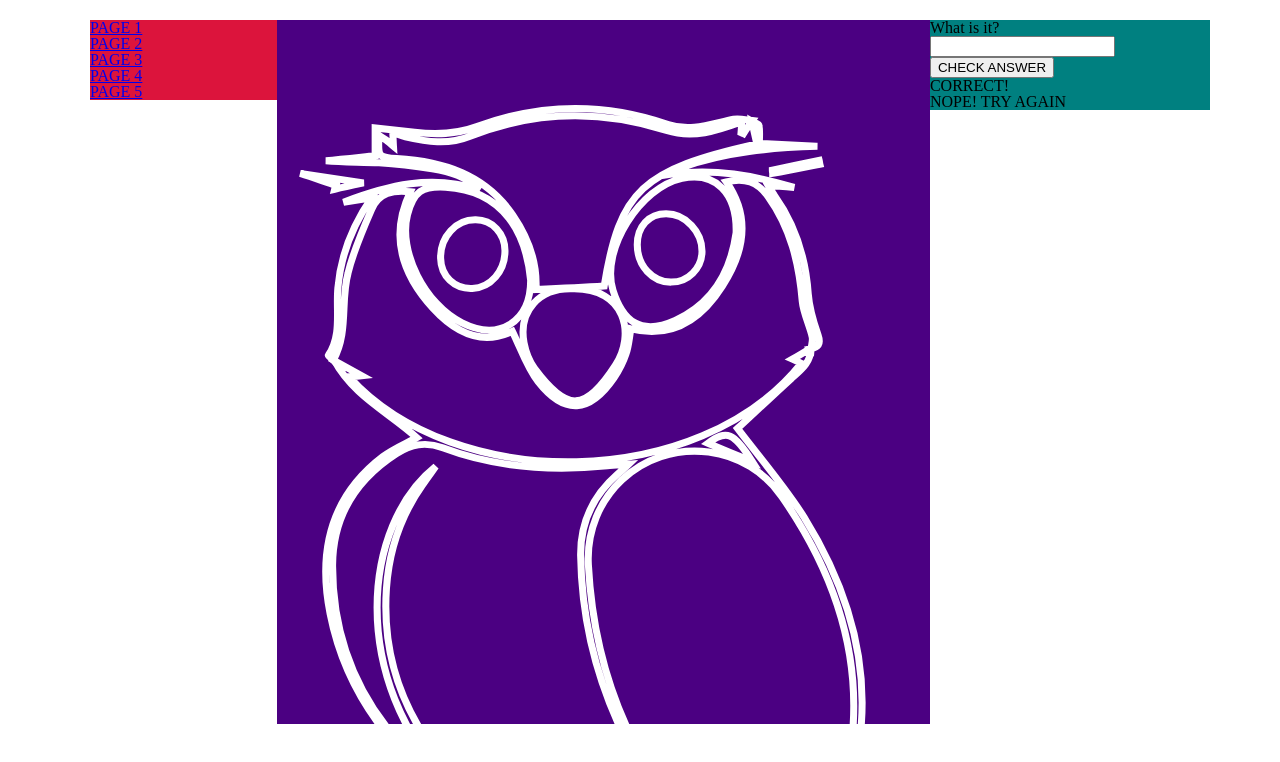
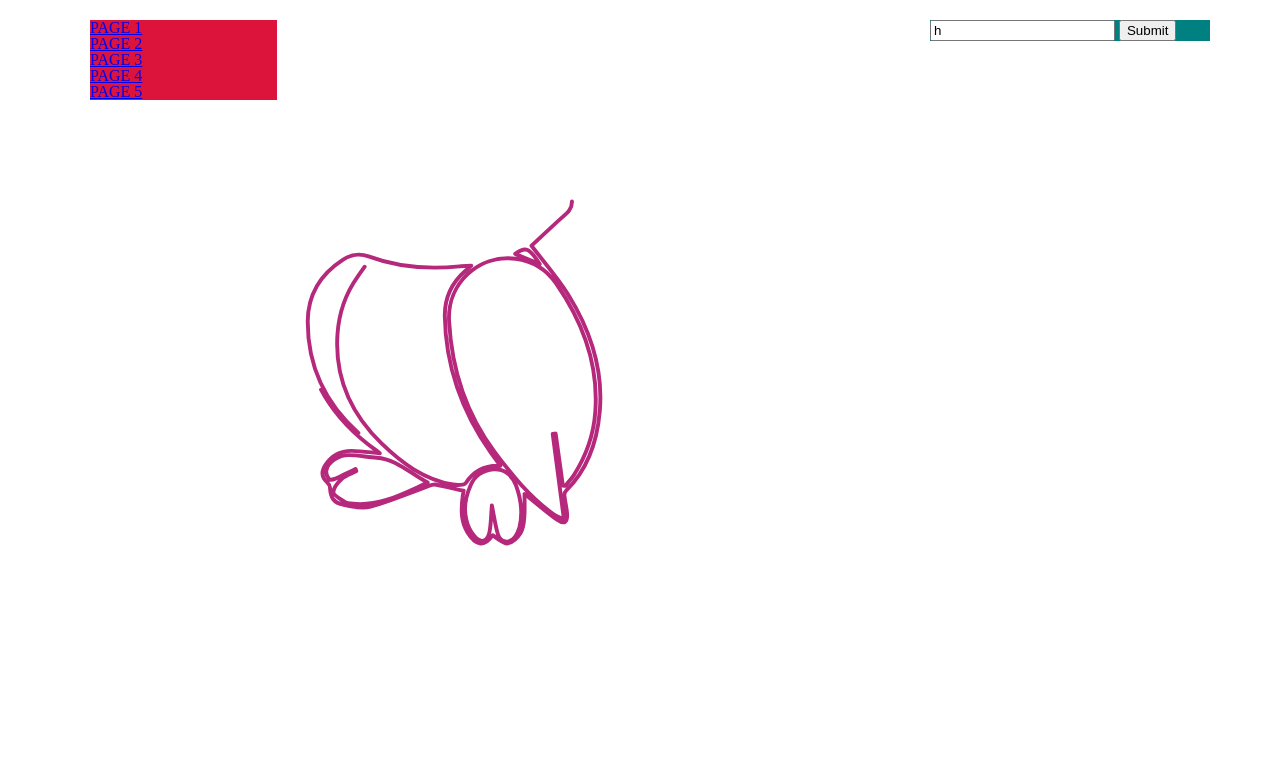
Before and after one commit to meloffbird/shameless, a website: page pages/two.html in a window 1280 px wide. Drawn offline with nearby package versions, Linux system fonts and the light colour scheme.

Commit message:
added new pages

```diff
--- a/pages/five.html
+++ b/pages/five.html
@@ -0,0 +1,90 @@
+<head>
+	<meta name="viewport" content="width=device-width, initial-scale=1" >
+	<title>Shameless</title>
+
+	<!-- CSS STYLES -->
+	<link href="../stylesheets/screen.css" media="screen, projection" rel="stylesheet" type="text/css" />
+	<!--[if IE]>
+      <link href="/stylesheets/ie.css" media="screen, projection" rel="stylesheet" type="text/css" />
+	<![endif]-->
+
+	<!--JQUERY -->
+	<script src="https://ajax.googleapis.com/ajax/libs/jquery/1.12.0/jquery.min.js"></script>
+	<script src="../js/modernizr.js"></script>
+	<script src="../js/jquery.lazylinepainter-1.7.0.js"></script>
+	<script src="../js/svgdata.js"></script>
+
+
+	<!--FAVICON
+	<link rel="shortcut icon" href="images/favicon.png" type="image/x-icon">
+	<link rel="icon" href="images/favicon.png" type="image/x-icon">
+	-->
+
+</head>
+
+<body>
+
+
+	<div class="grid grid-pad">
+
+		<div class="col-2-12 color1">
+			<div class="content">
+
+				<ul class="nav">
+					<li> <a href="../index.html"> PAGE 1 </a> </li>
+					<li> <a href="two.html"> PAGE 2 </a> </li>
+					<li> <a href="three.html"> PAGE 3 </a> </li>
+					<li> <a href="four.html"> PAGE 4 </a> </li>
+					<li> <a href="five.html"> PAGE 5 </a> </li>
+				</ul>
+			</div>
+		</div>
+
+		<div class="col-7-12">
+			<div class="content">
+
+
+				<div id="sketch">
+				</div>
+
+			</div>
+		</div>
+
+		<div class="col-3-12 color3">
+			<div class="content">
+
+
+				<!--INPUT -->
+				<div class="answer">
+
+					<input id="guess-input" type="text" name="eggs" value="e" autocomplete="off"/>
+
+					<button id="guess-submit" class="guess-submit">Submit</button>
+
+				</div>
+
+				<!-- ---MESSAGES--- -->
+
+				<div id="messages">
+
+				  <div id="correct" class="hidden">
+				    <h5> CORRECT! </h5>
+				  </div>
+
+				  <div id="wrong" class="hidden">
+				    <h5> NOPE! TRY AGAIN </h5>
+				  </div>
+
+
+
+			</div>
+		</div>
+
+
+
+		<!--JAVASCRIPT-->
+			<script src="../js/index.js"></script>
+
+	</div> <!--end main grid -->
+
+</body>
--- a/pages/two.html
+++ b/pages/two.html
@@ -9,15 +9,16 @@
 	<![endif]-->
 
 	<!--JQUERY -->
-	<script type='text/javscript' src="https://ajax.googleapis.com/ajax/libs/jquery/1.12.0/jquery.min.js"></script>
-	<script type='text/javascript' src='../js/modernizr.js'></script>
+	<script src="https://ajax.googleapis.com/ajax/libs/jquery/1.12.0/jquery.min.js"></script>
+	<script src="../js/modernizr.js"></script>
+	<script src="../js/jquery.lazylinepainter-1.7.0.js"></script>
+	<script src="../js/svgdata.js"></script>
 
 
 	<!--FAVICON
 	<link rel="shortcut icon" href="images/favicon.png" type="image/x-icon">
 	<link rel="icon" href="images/favicon.png" type="image/x-icon">
 	-->
-
 
 </head>
 
@@ -28,6 +29,7 @@
 
 		<div class="col-2-12 color1">
 			<div class="content">
+
 				<ul class="nav">
 					<li> <a href="../index.html"> PAGE 1 </a> </li>
 					<li> <a href="two.html"> PAGE 2 </a> </li>
@@ -38,60 +40,12 @@
 			</div>
 		</div>
 
-		<div class="col-7-12 color2">
+		<div class="col-7-12">
 			<div class="content">
 
-				<div class="mouse path">
-				<svg viewBox="0 0 180 200">
-				<path stroke="#fff" stroke-width="2" fill="none" d="M151.7,93.3c0.1,4.1-2.8,6.2-5.5,8.6c-5.2,4.7-10.3,9.6-15.3,14.2c6.3,8.3,13.3,16.3,18.9,25.2
-				c11.3,18.2,18.1,38.1,16.2,59.9c-1.3,15.3-5.9,29.6-17.3,40.8c-0.7,0.7-1,2.2-0.8,3.2c0.3,2.9,1.1,5.8,1.3,8.8
-				c0.3,4.5-1.5,5.6-5.2,3c-4.6-3.2-8.9-7-13.3-10.5c-1.1-0.9-2.2-1.8-3.4-2.7c0,4.4,0.2,8.1-0.1,11.9c-0.2,2.8-0.5,5.9-1.9,8.1
-				c-1.5,2.4-4.3,5.2-6.7,5.4c-2.4,0.2-5.1-2.6-7.7-4.2c-4,6-8.5,5.8-13-1.6c-3.4-5.5-3.2-11.6-2.5-17.7c0.1-1.2,0.4-2.4,0.6-3.6
-				c-5.1-1.1-9.8-2.3-14.6-3.2c-1.3-0.2-2.9,0.6-4.3,1.1c-9.7,3.5-19.1,7.5-29,10.3c-4.2,1.2-9.3,0.1-13.7-0.9
-				c-5.5-1.2-6.8-3.5-7.2-9.2c0-0.8-0.7-1.7-1.3-2.3c-3.3-2.9-3.1-6.1-0.8-9.4c3.2-4.7,7.8-7,13.4-6.9c4.5,0.1,9,0.7,14.4,1.2
-				c-2.6-2-4.6-3.4-6.6-5c-16-12.7-27.2-28.7-31.2-49c-3.5-17.6-0.1-33.2,15-44.7c2.9-2.2,6.3-3.6,9.6-5.4
-				c-7.8-7.1-18.1-11.9-23.5-22.1l-0.1,0.1c2.3,1.3,4.7,2.6,7.9,4.4c-2,0.2-2.6,0.3-3.5,0.3c30.1,33.2,99.5,32.5,128.5-3.8
-				c-0.6-0.3-1.2-0.6-2.5-1.2C148.5,95.3,150.1,94.3,151.7,93.3L151.7,93.3z M45.1,126.9c-1.2,1.7-2.5,3.4-3.7,5.2
-				c-6.3,8.9-9.6,18.8-10.3,29.6c-1.5,22.4,7,40.9,22.8,56.2c10.3,10,21.8,18.5,36.5,21c2.2,0.4,5.9,0.4,6.7-0.8
-				c4.1-6.2,9.6-9.3,17.8-8.8c-1.9-2.6-3.3-4.5-4.7-6.4c-15-21.2-23.5-44.6-23.9-70.7c-0.1-9.3,3.5-17,10.5-23.1
-				c0.8-0.7,1.6-1.4,3.1-2.8c-2.7,0.2-4.4,0.3-6,0.4c-15.9,1.6-31.7,0.6-46.8-5.1c-5-1.9-9-1-13.1,1.6c-11.5,7.4-18.1,18-18.2,31.7
-				c-0.1,26.5,11.8,47.1,32.6,62.9c0.2,0.2,0.7,0,1.2,0C19.9,187.3,24.4,143.3,45.1,126.9z M147,239.4c0.4,0.1,0.9,0.2,1.3,0.2
-				c1.5-1.9,3.1-3.6,4.4-5.6c6.3-9.9,10.2-20.8,11-32.6c1.8-24.5-6.5-46.2-20.2-65.9c-4.8-7-12.3-11.6-20.8-12.7
-				c-19.2-2.4-35.2,12.8-34.2,32c1.3,24.7,8.6,47.4,23.5,67.4c8.8,11.8,18,23.2,30.1,31.9c1.5,1.1,3.2,1.7,5.5,2.9
-				c-2-15.4-3.9-29.8-5.8-44.1c0.5-0.1,1-0.1,1.5-0.2C144.5,221.7,145.8,230.5,147,239.4z M40.4,230.9c0.1,0.4,0.3,0.7,0.4,1.1
-				c-2.5,1.3-5.4,2.1-7.4,3.9c-2,1.8-4.3,4.6-4.4,7c-0.1,1.5,3.5,3.4,5.6,4.8c1.2,0.8,2.9,1,4.5,1.1c13.9,1.4,25.5-5.1,38.4-10.9
-				c-9.3-4.9-16.1-12.1-26.3-12.8c-4.8-0.3-9.5-1.3-14.3-1.3c-5.4,0-10.7,3.7-11.5,7.8c-0.3,1.4,0.5,3.4,1.5,4.7
-				c0.3,0.4,2.6-0.2,3.8-0.7C34,234.1,37.2,232.4,40.4,230.9z M110.5,249.7c1.1,5.2,1.7,10.1,3.1,14.8c1.4,4.5,6,5,8.8,1.3
-				c1.1-1.4,1.8-3.2,2.3-4.9c1.8-7.4,0.8-14.6-1.8-21.6c-2.1-5.6-6.6-8.6-11.5-8.2c-5.3,0.5-9.5,2.9-11.7,7.9
-				c-2.6,5.8-3.9,11.9-2.3,18.1c0.7,2.9,2.1,5.9,4,8.2c3.4,4.1,6.9,3.2,7.9-2C110.1,258.9,110.1,254.5,110.5,249.7z M135.1,125.5
-				c-5.2-8.3-7.3-9.2-12.6-5.2C126.5,122,130.6,123.7,135.1,125.5z"/>
-				<path stroke="#fff" stroke-width="2" fill="none" d="M6.6,43.6c6.9,1,12.7,1.9,18,2.7c-2.4,0.5-5.3,1.1-8.2,1.8c0.1-0.4,0.3-0.7,0.4-1.1C13.7,46,10.7,44.9,6.6,43.6z"/>
-				<path stroke="#fff" stroke-width="2" fill="none" d="M140.8,42.7c4.4-0.9,8.9-1.9,13.3-2.8c0.1,0.4,0.1,0.7,0.2,1.1c-4.5,0.9-8.9,1.8-13.4,2.6C140.9,43.4,140.8,43.1,140.8,42.7
-				z"/>
-				<path stroke="#fff" stroke-width="2" fill="none" d="M102.4,63.9c0-5.2,3.3-8.8,8.2-8.8c5.5,0,10.3,5.1,10.2,10.8c-0.1,4.7-4,8.6-8.7,8.6C106.8,74.6,102.4,69.9,102.4,63.9z"/>
-				<path  stroke="#fff" stroke-width="2" fill="none" d="M46.5,67.7c-0.1-6.1,4.4-11,10-10.9c4.7,0,8.3,3.9,8.3,8.8c0,5.8-4.1,10.5-9.3,10.7C50.4,76.5,46.6,72.8,46.5,67.7z"/>
-					<path stroke="#fff" stroke-width="2" fill="none" d="M16,96.7c-0.5-0.5-1.5-1.3-1.4-1.4c3.9-5.9,2.1-12.7,2.7-19.1c0.8-9.2,3.9-17.5,9.6-25.7c-3.2,0.5-5.6,0.9-8,1.3
-				c12.5-4.8,25.2-8,38.6-3.5c-3.7-3.9-8.5-5.2-13.4-6c-5-0.8-10.1-1.4-15.1-1.7c-5-0.3-10.1-0.1-15.1-0.6c4.6-0.4,9.1-0.9,14-1.4
-				c0-2.3,0-4.4,0-7.9c4,0.4,7.6,0.8,11.2,1.2c6,0.7,11.6,0.7,17.7-1.6c17.9-6.6,36.2-6.9,54.4-0.6c6.5,2.2,12.5-0.3,18.6-1.5
-				c1.7-0.3,3.5,0.2,5.3,0.4c-0.8,1.2-1.7,2.4-2.5,3.7c-0.2-0.1-0.5-0.2-0.7-0.3c0.1-1,0.1-1.9,0.2-3.1c-7.1,2.6-13.9,4.9-21.4,2.5
-				c-18.8-6-37.6-5.6-56,1.7c-6.2,2.5-12.1,1.5-18.2,0.1c-1.2-0.3-2.3-0.8-3.6-1.2c0.1,1.3,0.1,2.2,0.2,3.9c-1.1-0.9-1.5-1.4-2.1-1.8
-				c-0.6-0.4-1.2-0.8-2-1.3c-0.4,6.1-0.2,6.3,5,6.6c13.2,0.8,25,4.4,33,16c4.6,6.7,7,14,6.6,21.2c6.6-0.3,12.9-0.6,19.4-1
-				c4.4-27.1,10.6-33.1,43.4-40.4c-0.5-2.1-1-4.3-1.4-6.4c0.7,0.4,2,0.7,2,1.2c0.3,1.6,0.1,3.3,0.1,5.1c5.7,0.3,11.1,0.5,16.5,0.8
-				c-13.1,0.4-25.9,1.5-38.3,5.9c-1.1,0.4-2.1,1.1-3.1,2c12-1.7,23.4,0.4,34.8,3.8c-2.3-0.2-4.6-0.4-7.4-0.6c0.7,1.2,1.2,2,1.8,2.9
-				c6,8.4,8.9,17.7,9.6,28c0.3,4,1.5,8,2.8,11.7c0.9,2.6,0,3.3-2.1,3.8c0,0,0.1,0.1,0.1,0.1c0.1-1.2,0.6-2.4,0.3-3.5
-				c-0.8-3.4-2.5-6.7-2.8-10c-0.9-10.8-3.3-20.9-9.7-29.8c-3-4.2-6.6-5.5-11.9-4.2c7.2,10.2,5,20.2-1.1,29.6c-5.9,9.3-14,15.1-26,12.2
-				c-0.5,2.5-0.6,4.9-1.4,7.1c-0.8,2.4-2,4.7-3.4,6.8c-6.9,10.1-14.1,10.7-21.6,1.1c-3.2-4.1-4.9-9.4-7.3-14.3
-				c-8.7,4.1-16.4,0.2-22.6-6.6c-8.7-9.5-12.5-20.3-6.4-33.1c-4.9-0.6-9,0.3-11,5c-2.6,5.9-5.2,11.9-6.7,18.1
-				C18,79.9,20.4,88.9,16,96.7L16,96.7z M130.5,60.5c0.3-11.6-6.1-17.5-15.4-15.5c-11.8,2.5-23.2,20.3-19.6,31.8
-				c2.7,8.6,7.7,13.1,17.7,8.6C124.3,80.3,129.1,70.6,130.5,60.5z M72.1,74c-1.2-12.8-7.3-25.6-24.2-26.5c-6.6-0.4-9.1,1.3-10.8,7.8
-				c-2.7,10.4,4.9,25.5,15.5,30.8C63.1,91.4,72.1,85.8,72.1,74z M84,76.4c-9.4-0.3-15.4,6.2-13.8,15.3c0.5,2.6,1.5,5.3,3,7.3
-				c9.2,12.4,14.3,12.6,23-0.9C101.9,89.4,99.2,76.1,84,76.4z"/>
-				</svg>
 
-
+				<div id="sketch">
 				</div>
-
-
 
 			</div>
 		</div>
@@ -100,29 +54,27 @@
 			<div class="content">
 
 
-				<!--SUPERHERO QUESTION + ANSWER-->
-				<div class="question">
+				<!--INPUT -->
+				<div class="answer">
 
-					<h4> What is it? </h4>
+					<input id="guess-input" type="text" name="hoarder" value="h" autocomplete="off"/>
 
-					<!--QUESTION FORM + BUTTON-->
-					<form>
-						<input class="superhero" type="text" name="superhero" />
-					</form>
-
-					<button class="checkanswer">CHECK ANSWER</button>
+					<button id="guess-submit" class="guess-submit">Submit</button>
 
 				</div>
 
-				<!-- ---ANSWERS--- -->
+				<!-- ---MESSAGES--- -->
 
-				<div id="correct">
+				<div id="messages">
+
+				  <div id="correct" class="hidden">
 				    <h5> CORRECT! </h5>
 				  </div>
 
-				<div id="wrong">
+				  <div id="wrong" class="hidden">
 				    <h5> NOPE! TRY AGAIN </h5>
 				  </div>
+
 
 
 			</div>
@@ -133,7 +85,6 @@
 		<!--JAVASCRIPT-->
 			<script src="../js/index.js"></script>
 
-
 	</div> <!--end main grid -->
 
 </body>
--- a/sass/screen.sass
+++ b/sass/screen.sass
@@ -29,3 +29,7 @@ p
 
 .hidden
 	display: none
+
+
+#sketch
+	width: 350px
```
Also changed, not shown: index.html (+2 -9 lines), pages/four.html (+90 -0 lines), pages/three.html (+90 -0 lines), stylesheets/screen.css. Lines whose indentation alone changed are shown as unchanged.
